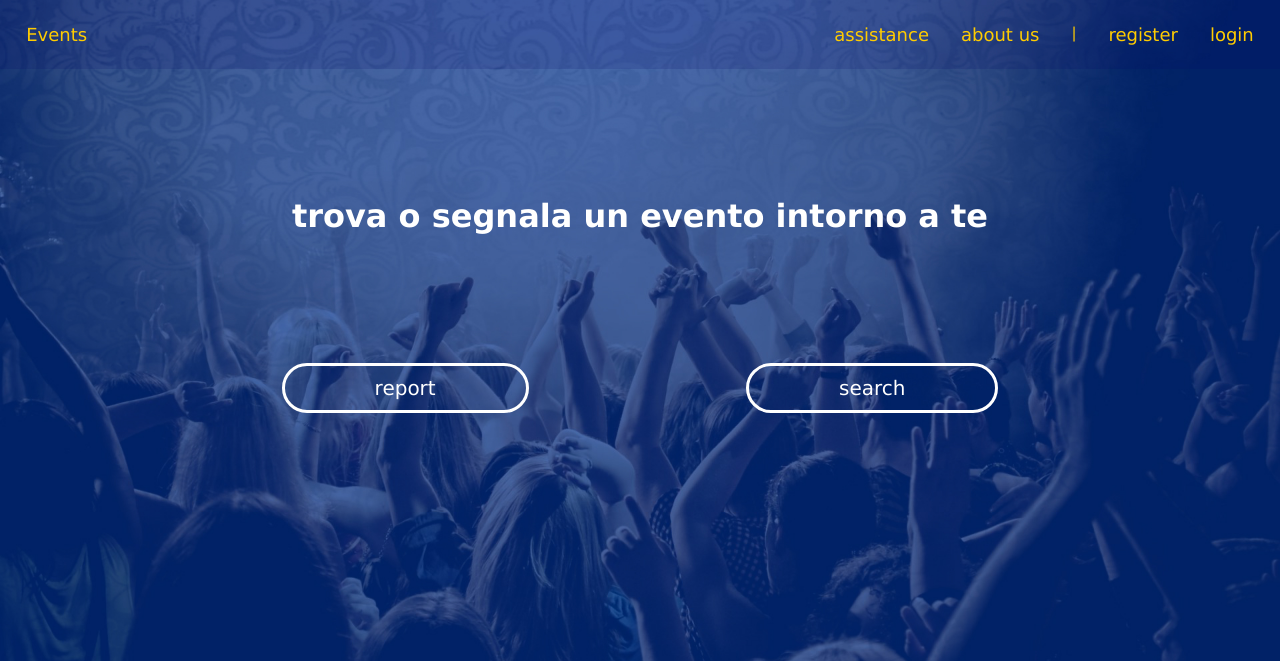
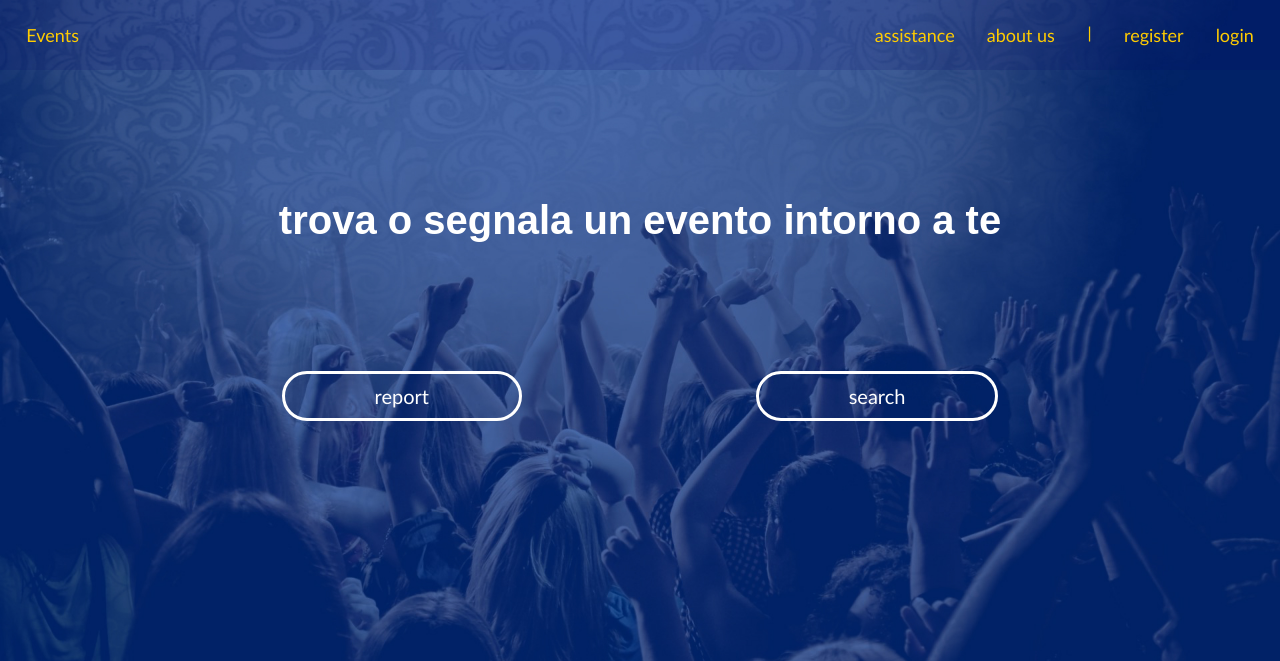
Before and after one commit to AndreaRusconi/PSAW, a PHP site: page /Homepage.html in a window 1280 px wide. Shown: the top 661 px of the page. Run offline with PHP 8.4, Linux system fonts and the light colour scheme.

Commit message:
cambiamenti futili

```diff
--- a/Homepage.css
+++ b/Homepage.css
@@ -1,6 +1,7 @@
 h1{
-    font-family: Verdana;
+    font-family: Arial;
     color: white;
+    font-size: 40px;
     text-align:center;
     margin-top: 10%;
 }
@@ -24,7 +25,7 @@ h1{
     padding: 14px 16px;
     font-size: 18px;
     text-decoration: none;
-    font-family: Verdana;
+    font-family: Trebuchet MS;
 }
 .bar a {
     display: block;
@@ -43,7 +44,7 @@ h1{
     font-size: 18px;
     padding: 14px 16px;
     text-decoration: none;
-    font-family: Verdana;
+    font-family: Trebuchet MS;
 }
 
 #menu .events a:hover {color:white;}
@@ -68,7 +69,7 @@ h1{
     font-size: 20px;
     padding: 10px 90px;
     text-decoration: none;
-    font-family: Verdana;
+    font-family: Trebuchet MS;
     border: white solid 3px;
     background-color: transparent
 }
--- a/Homepage.html
+++ b/Homepage.html
@@ -21,7 +21,7 @@
     </h1>
 
     <ul id="scelta">
-        <li class="report"><a href="layoutHomePage.html">report</a></li>
+        <li class="report"><a href="#">report</a></li>
         <li class="search"><a href="#">search</a></li>
     </ul>
 
```
